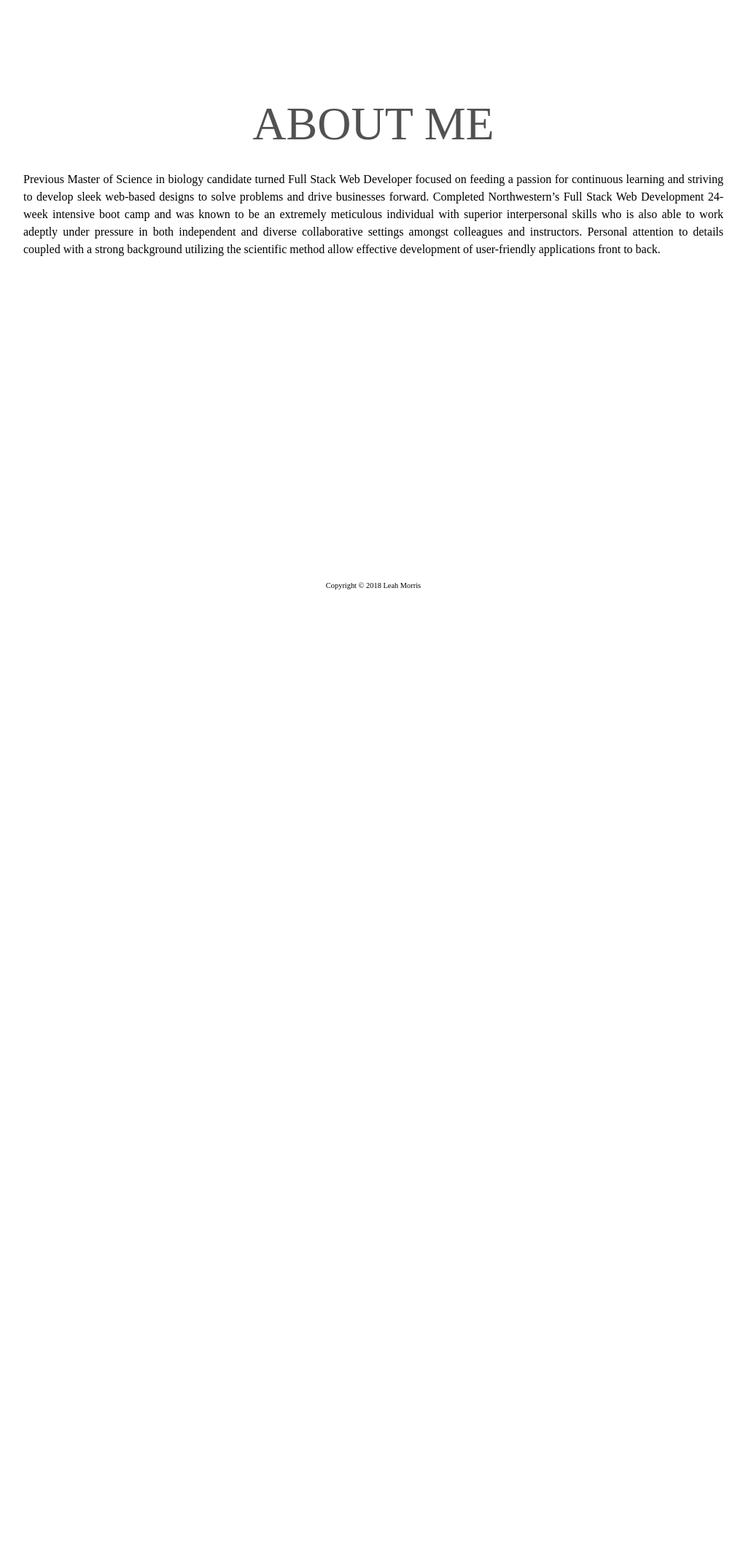
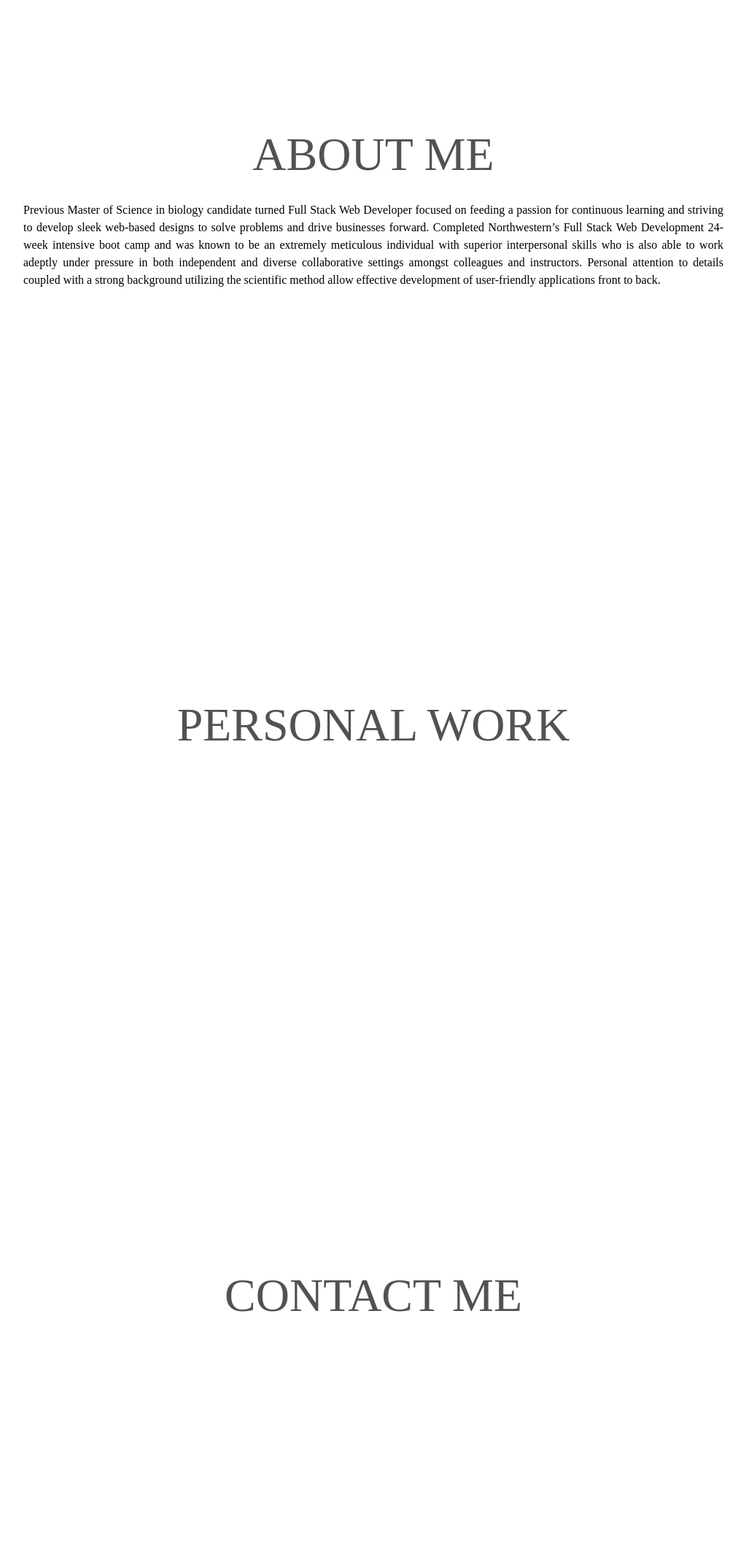
Before and after one commit to morris-leaha/Personal-Portfolio, a plain HTML site: page index.html in a window 1280 px wide. Shown: the part 674-2800 px from the top of the page at 73% size, without its empty margins (128-1151 px from the left). Before the commit the page ends 1482 px from the top, so only its background shows below. Drawn offline with nearby package versions, Linux system fonts and the light colour scheme; a web font is replaced by a local one.

Commit message:
uploaded and linked current resume

```diff
--- a/assets/css/style.css
+++ b/assets/css/style.css
@@ -19,19 +19,8 @@ body {
     flex: 1 0 auto;
 }
 
-/* .main-content {
-    height: 90%;
-    width: 50%;
-    margin: 0 auto;
-    background-color: rgba(83, 82, 82,0.3);
-} */
-
-header {
-    margin-top: 4.5rem;
-}
-
 .main-content {
-    height: 500px;
+    height: 550px;
 }
 
 h1 {
@@ -39,6 +28,10 @@ h1 {
     text-align: center;
     color: rgb(83, 82, 82);
     text-transform: uppercase;
+}
+
+.name {
+    margin-top: 4.5rem;
 }
 
 h4 {
@@ -192,7 +185,6 @@ hr {
 /* ========== ABOUT SECTION ========== */
 
 .about-header {
-    margin-top: 15rem;
     padding-bottom: 2rem;
 }
 
@@ -203,8 +195,9 @@ h2 {
 .about-section {
     text-align: center;
     width: 75%;
-    height: 500px;
+    height: 550px;
     margin: 10rem auto;
+    padding-top: 4.5rem;
 }
 
 .about-text > p {
@@ -214,8 +207,23 @@ h2 {
 
 /* ========== PORTFOLIO SECTION ========== */
 
+.portfolio-section {
+    text-align: center;
+    width: 75%;
+    height: 550px;
+    margin: 10rem auto;
+    padding-top: 4.5rem;
+}
 
 /* ========== CONTACT SECTION ========== */
+
+.contact-section {
+    text-align: center;
+    width: 75%;
+    height: 550px;
+    margin: 10rem auto;
+    padding-top: 4.5rem;
+}
 
 /* ========== FOOTER SECTION ========== */
 
--- a/index.html
+++ b/index.html
@@ -35,7 +35,7 @@
 
         <div class="main-content">
             <header>
-                <h1>Leah Morris</h1>
+                <h1 class="name">Leah Morris</h1>
                 <h4>Full Stack Web Developer</h4>
             </header>
 
@@ -46,6 +46,7 @@
                 <a href="#about-me" title="About Me">About Me</a>
                 <a href="#portfolio" title="Portfolio">Portfolio</a>
                 <a href="#contact" title="Contact">Contact</a>
+                <a href="assets/leahTechResume2019.pdf" title="Resume PDF">Resume</a>
             </div>
 
             <hr>
@@ -76,12 +77,21 @@
             </div>
         </div>
 
-        <div id="portfolio">
+        <div class="portfolio-section" id="portfolio">
+            <header>
+                <h1 class="portfolio-header">
+                    Personal Work
+                </h1>
+            </header>
 
         </div>
 
-        <div id="contact">
-
+        <div class="contact-section" id="contact">
+            <header>
+                <h1 class="contact-header">
+                    Contact Me
+                </h1>
+            </header>
         </div>
 
     </div>
```
Also changed, not shown: assets/javascript/app.js (+10 -0 lines), 2 other files.
